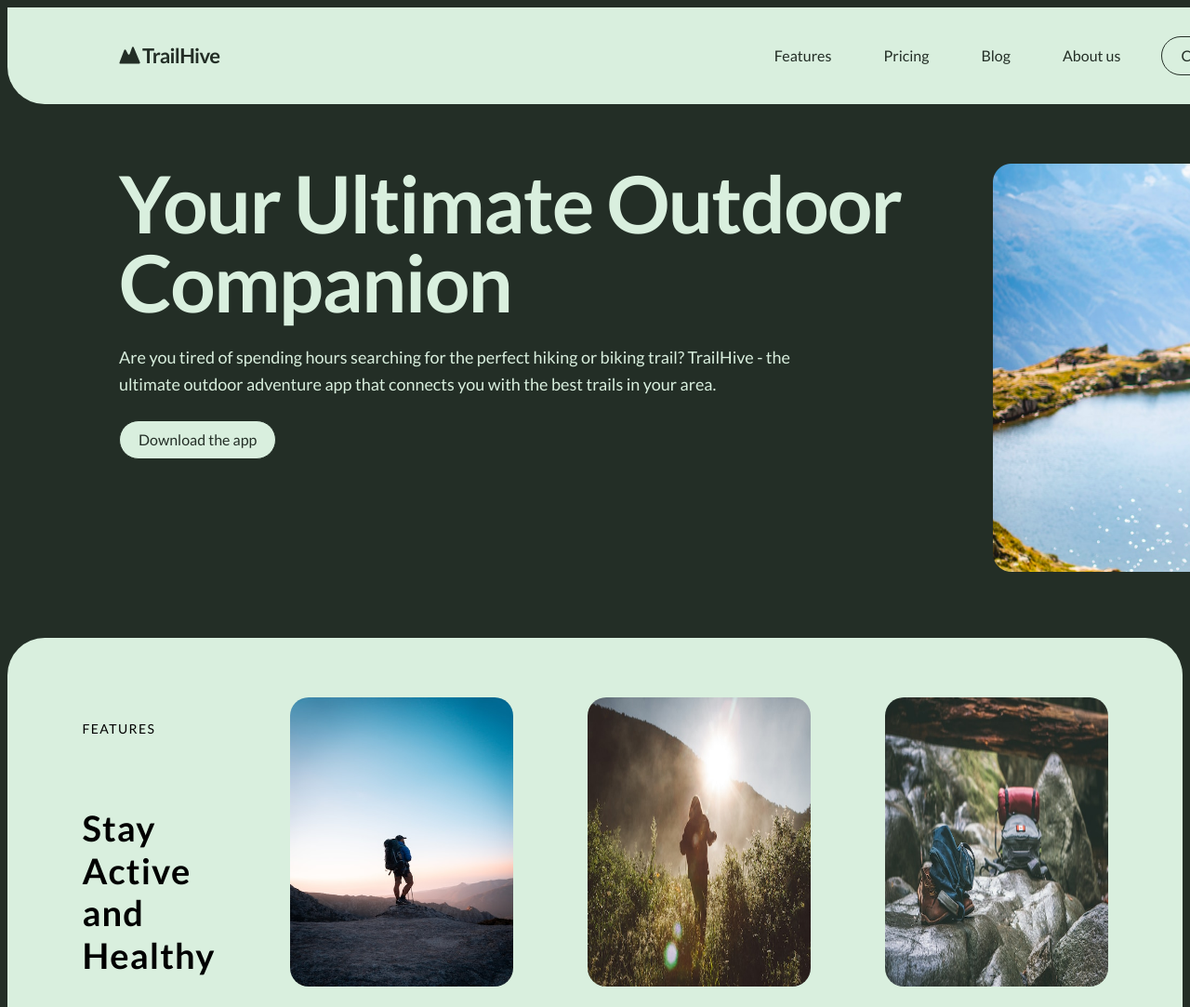
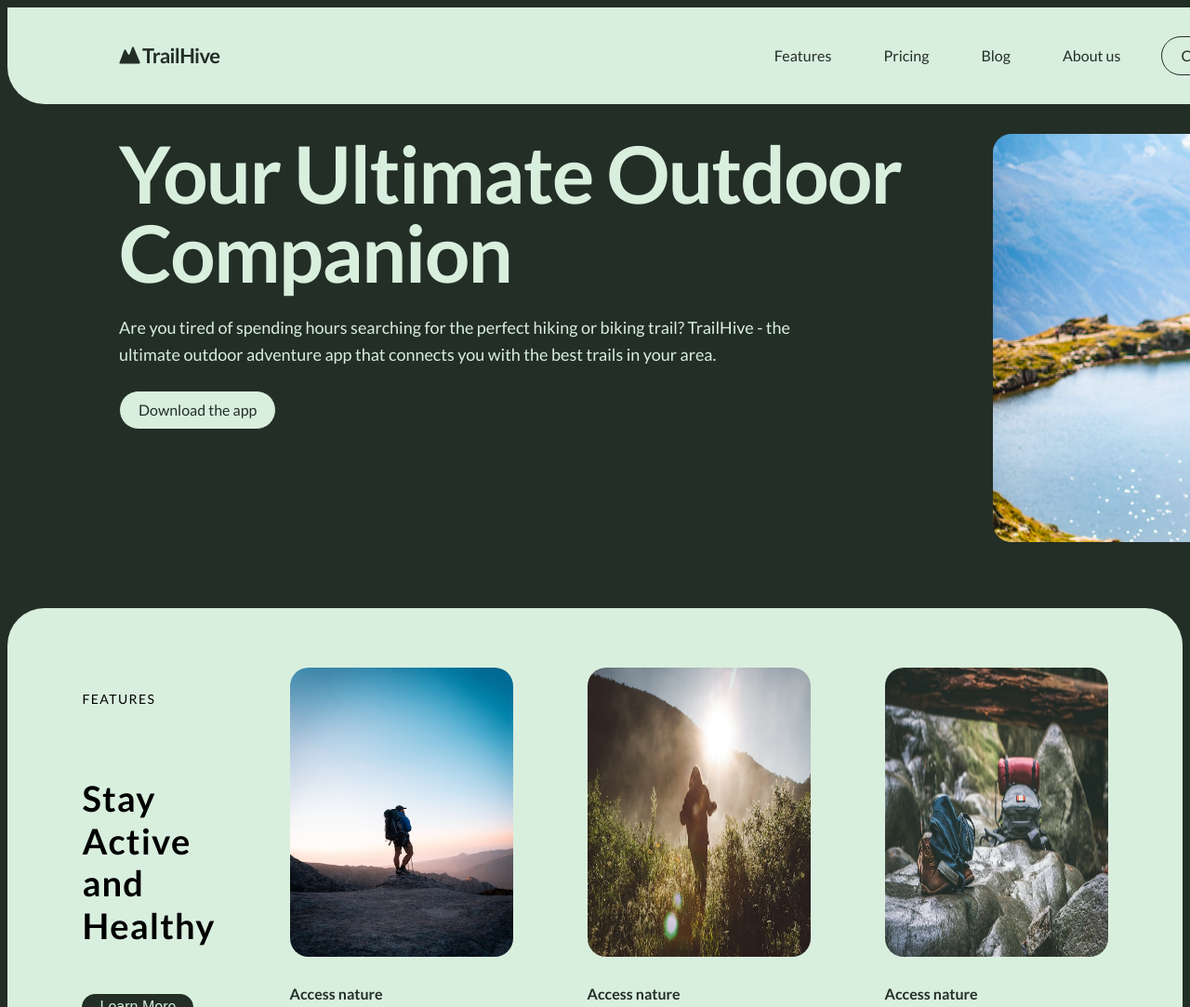
Before and after one commit to DevsQuarter/TrailHive-App, a plain HTML site: page index.html in a window 1280 px wide. Shown: the top 1083 px of the page at 93% size. Drawn offline with nearby package versions, Linux system fonts and the light colour scheme.

Commit message:
header css fix

```diff
--- a/src/css/header.css
+++ b/src/css/header.css
@@ -1,5 +1,5 @@
 #page-header {
-    height: 72ox;
+    height: 72px;
     box-sizing: border-box;
     background-color: #232E26;
 
```
